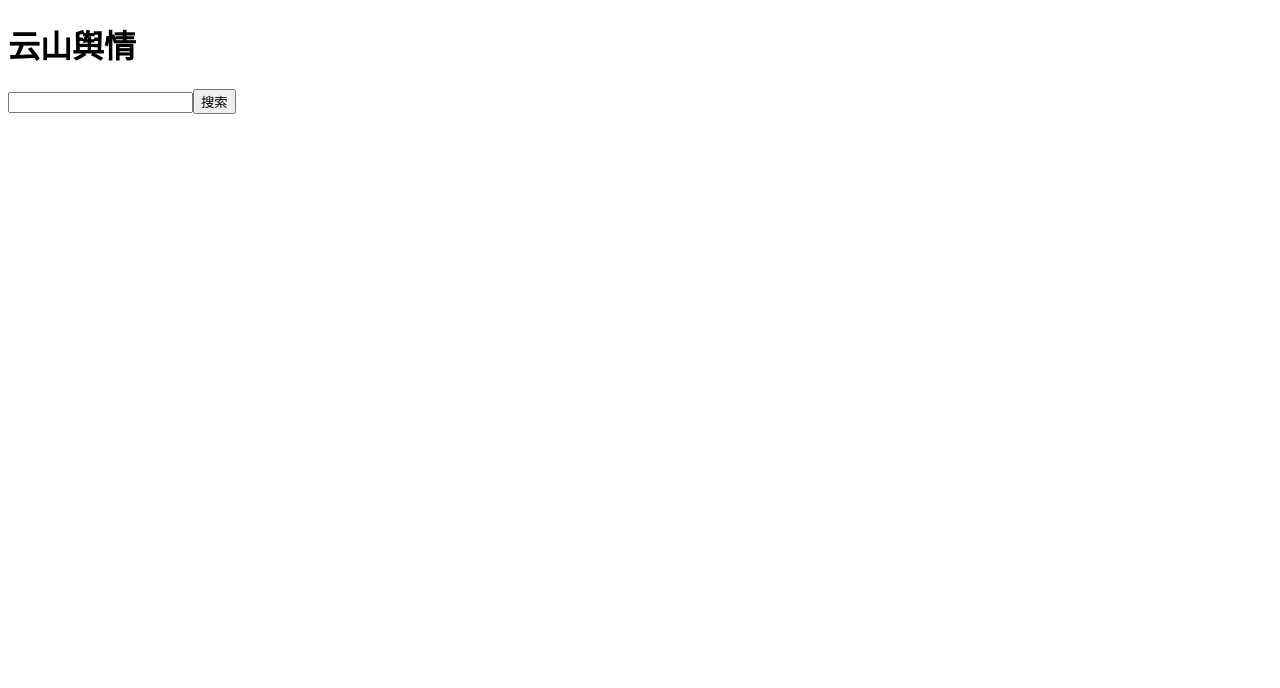
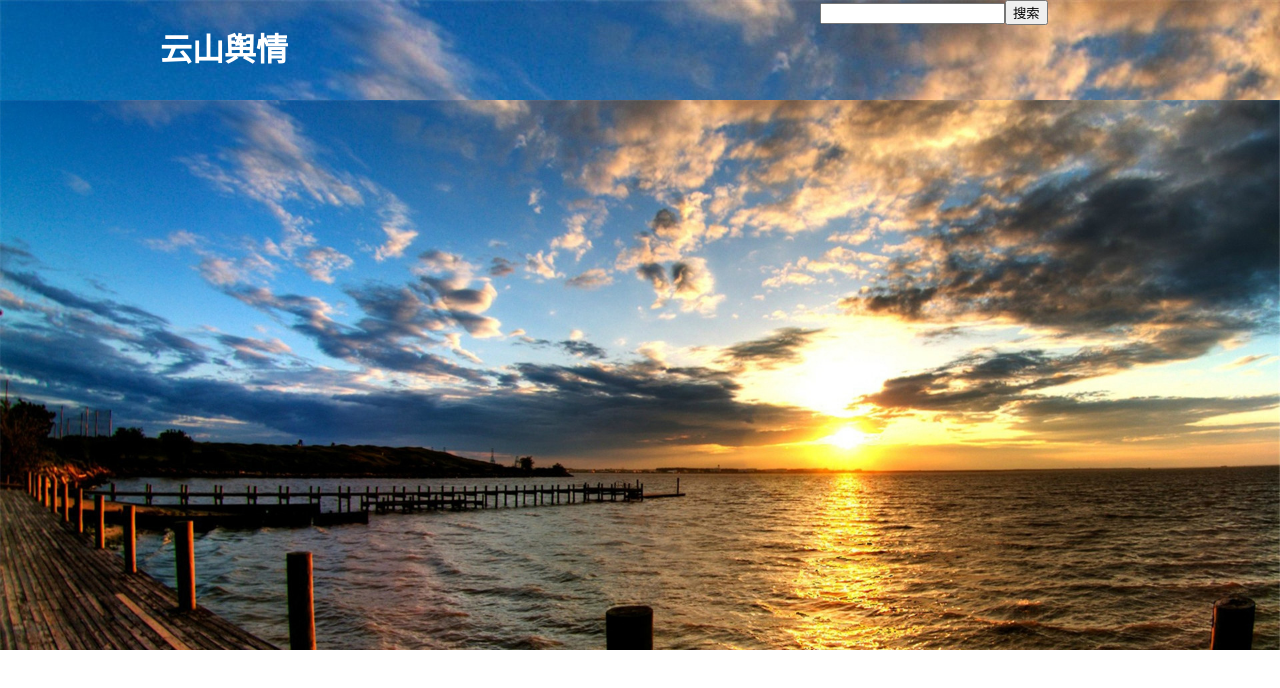
Before and after one commit to shinyshine/cloud-data, a React app: page / in a window 1280 px wide. Built offline with nearby package versions, Linux system fonts and the light colour scheme.

Commit message:
style less ,banner, slider

```diff
--- a/src/components/index.js
+++ b/src/components/index.js
@@ -1,13 +1,14 @@
 import React from 'react'
 
 import Header from '../containers/Header/Header'
-
+import Banner from '../containers/Banner/Banner'
 import NewsList from '../containers/Index/NewsList'
 
 const App = () => {
 	return (
 		<div>
 			<Header/>
+			<Banner/>
 			<NewsList/>
 		</div>
 	);
--- /dev/null
+++ b/src/containers/Banner/Banner.js
@@ -0,0 +1,59 @@
+import React from "react"
+import { connect } from "react-redux"
+
+import { bindActionCreators } from "redux"
+
+import { switchBanner } from '../../redux/action/index'
+
+import BannerItem from './BannerItem'
+class Banner extends React.Component {
+	constructor(props) {
+		super(props);
+		 this.state = {
+		 	bannerNews: "banner banner here hhhhhh",
+
+		 	interval: null
+		 }
+	}
+
+	componentDidMount() {
+		var _this = this;
+		this.interval = setInterval(function() {
+			_this.props.actions.switchBanner();
+
+		}, 2000);
+		console.log('componentDidMount');
+    }
+
+    componentWillUnMount() {
+    	console.log('componentWillUnMount');
+    	// clearInterval(this.interval);
+    }
+
+	render() {
+		return (
+			<div id="banner">
+				<div className="current-viewport">
+					<div className="news-slide-wrapper">
+						<BannerItem item="data"/>
+						<BannerItem item="data"/>
+						<BannerItem item="data"/>
+					</div>
+				</div>
+
+			</div>
+		);
+	}
+}
+
+const mapDispatchToProps = (dispatch) => ({
+	actions: bindActionCreators({switchBanner}, dispatch)
+})
+
+const mapStateTopProps = (state) => {
+	return {
+		current: state.currentIndex
+	}
+}
+
+export default connect(mapStateTopProps, mapDispatchToProps)(Banner);
--- /dev/null
+++ b/src/containers/Banner/BannerItem.js
@@ -0,0 +1,17 @@
+import React from "react"
+import {connect} from "react-redux"
+
+const BannerItem = ({item}) => {
+	return (
+		<div className="banner-item">
+			<figure>
+				<img src={require('../../images/1.jpg')} />
+				<figuration>
+					这里是banner的描述
+				</figuration>
+			</figure>
+		</div>
+	);
+}
+
+export default BannerItem;
--- a/src/containers/Header/Header.js
+++ b/src/containers/Header/Header.js
@@ -18,6 +18,7 @@ class Header extends React.Component {
     render() {
     	return (
     		<div id="header">
+                <div className="header-container">
         			<h1>云山舆情</h1>
         			<div className="search-bar">
         				<form onSubmit={e => {
@@ -38,6 +39,7 @@ class Header extends React.Component {
         				</form>
         			</div>
                 </div>
+    		</div>
     	);
     }
 }
--- a/src/redux/action/index.js
+++ b/src/redux/action/index.js
@@ -19,3 +19,9 @@ export const search = (text) => {
 		dispatch(fetchData({text:text}));
 	}
 }
+
+export const switchBanner = (index) => {
+	return dispatch => {
+		dispatch({type: 'SWITCH_BANNER', index: index})
+	}
+}
--- a/src/redux/reducer/index.js
+++ b/src/redux/reducer/index.js
@@ -1,8 +1,9 @@
 import {combineReducers} from 'redux'
-import {newsList} from './newsList'
+import {newsList, currentIndex} from './newsList'
 
 const reducers = combineReducers({
-	newsList: newsList
+	newsList: newsList,
+	currentIndex: currentIndex
 })
 
 export default reducers;
--- a/src/redux/reducer/newsList.js
+++ b/src/redux/reducer/newsList.js
@@ -13,3 +13,14 @@ export const newsList = (state = [], action) => {
 			return state;
 	}
 }
+
+
+export const currentIndex = (state = 0, action) => {
+	switch (action.type) {
+		case 'SWITCH_BANNER':
+			return (state >= 2 ? 0 : state + 1);
+
+		default:
+			return state;
+	}
+}
--- a/src/script/index.js
+++ b/src/script/index.js
@@ -5,6 +5,8 @@ import { Provider } from 'react-redux'
 import store from '../redux/store/index'
 
 import Layout from '../components/index'
+
+import '../style/Common.less';
 
 const app = document.getElementById('app');
 
--- /dev/null
+++ b/src/style/Common.less
@@ -0,0 +1,62 @@
+html, body, h1,img,ul,li, figure{
+	margin: 0;
+	padding: 0;
+}
+html, body{
+	width: 100%;
+	font-family: "微软雅黑";
+}
+@mainW: 960px;
+@mainC: #BF0909;
+@bannerH: 550px;
+
+#header{
+	width: 100%;
+	height: 100px;
+	background-color: @mainC;
+	background: url('../images/1.jpg');
+
+	.header-container{
+		height: 100%;
+		width: @mainW;
+		margin: 0 auto;
+
+		h1 {
+			float: left;
+			height: 100px;
+			color: #ffffff;
+			line-height: 100px;
+		}
+
+		.search-bar{
+			float: right;
+			width: 300px;
+
+		}
+	}
+}
+
+#banner {
+	.current-viewport{
+		width: 100%;
+		height: @bannerH;
+
+		overflow: hidden;
+		.news-slide-wrapper{
+			width: 300%;
+			height: 100%;
+		}
+
+	}
+
+	.banner-item{
+		width: 33.33%;
+		height: 100%;
+		float: left;
+		overflow: hidden;
+
+		figure img{
+			width: 100%;
+		}
+	}
+}
```
Also changed, not shown: dist/app/detail.html, dist/app/img/1-ab130.jpg (added), dist/app/index.html, dist/app/topic.html, src/images/1.jpg (added), src/images/2.jpg (added), src/images/3.jpg (added), src/images/4.jpg (added), src/style/Banner.less (added), 9 other files. Lines whose indentation alone changed are shown as unchanged.
